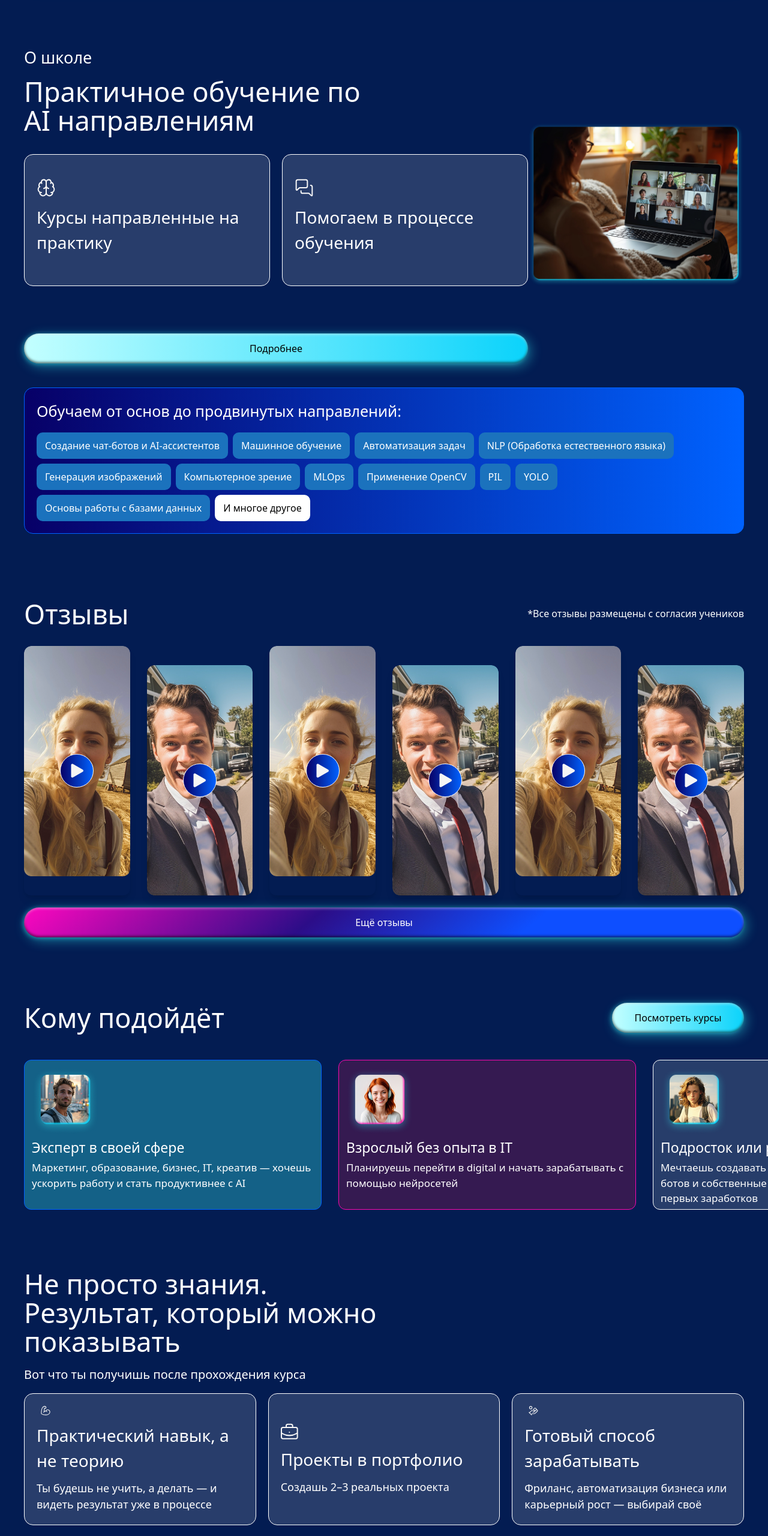
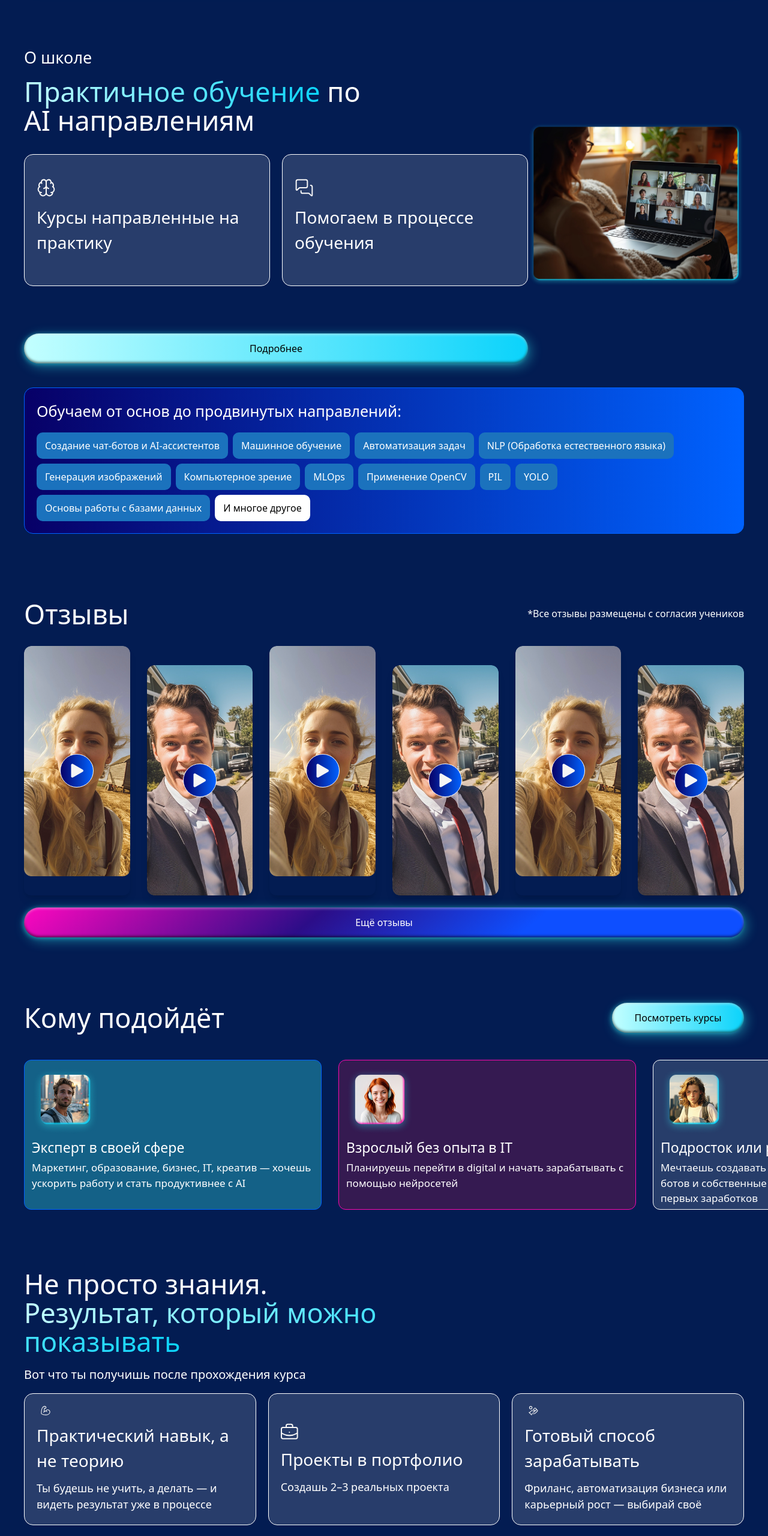
Before and after one commit to dantauu/ai-school-web, a Next.js app: page / in a window 1280 px wide. Shown: the part 4100-6661 px from the top of the page at 60% size. Built offline with nearby package versions, Linux system fonts and the light colour scheme.

Commit message:
add gradient

```diff
--- a/src/app/index.css
+++ b/src/app/index.css
@@ -62,6 +62,10 @@
   .gradient-grey {
     background: var(--color-gradient-grey);
   }
+  .text-gradient-white {
+    background: var(--color-gradient-white);
+    @apply bg-clip-text text-transparent
+  }
 }
 
 @layer base {
--- a/src/ui/home/about-school/study-main/index.tsx
+++ b/src/ui/home/about-school/study-main/index.tsx
@@ -16,7 +16,7 @@ export const StudyMain = () => {
         <div>
           <h3 className="pb-3 text-[27px]">О школе</h3>
           <h3 className="w-[570px] pb-8 text-[45px] leading-12">
-            Практичное обучение по AI направлениям
+            <span className="text-gradient-white">Практичное обучение</span> по AI направлениям
           </h3>
           <CardBlur items={items} className="flex gap-5" />
         </div>
--- a/src/ui/home/form-request/index.tsx
+++ b/src/ui/home/form-request/index.tsx
@@ -4,7 +4,10 @@ export const FormRequestSection = () => {
   return (
     <div>
       <FormRequestWidget
-        text={"Готовы прокачаться в AI ?"}
+        text={<>
+          Готовы{" "}
+          <span className="text-gradient-white">прокачаться</span> в AI?
+        </>}
         description={
           "Оставь заявку — наш специалист подскажет, какой курс подходит именно тебе, ответит на все вопросы и поможет стартовать без стресса."
         }
--- a/src/ui/home/free-live/index.tsx
+++ b/src/ui/home/free-live/index.tsx
@@ -16,7 +16,7 @@ export const FreeLiveSection = () => {
         <div className="flex flex-1 flex-col justify-between">
           <div className="flex flex-col gap-2">
             <h3 className="max-w-[640px] leading-11 text-[47px]">
-              Присоединяйся к беслатному вводному эфиру
+              Присоединяйся к <span className="text-gradient-white">беслатному</span> вводному эфиру
             </h3>
             <div>
               <p className="text-[21px]">
--- a/src/ui/home/how-show/want-try/inedx.tsx
+++ b/src/ui/home/how-show/want-try/inedx.tsx
@@ -4,7 +4,7 @@ import Button from "@/shared/ui/buttons"
 export const WantTry = () => {
   return (
     <div className="w-full h-[160px] flex items-center justify-center gap-10 border border-white rounded-[15px] gradient-dark-blue">
-      <p className="text-[48px]">Хочешь попробовать ?</p>
+      <p className="text-[48px]">Хочешь <span className="text-gradient-white">попробовать</span> ?</p>
       <img src={arrow.src} />
       <div className="flex gap-3">
         <Button
--- a/src/ui/home/how-study/inedx.tsx
+++ b/src/ui/home/how-study/inedx.tsx
@@ -5,7 +5,7 @@ export const HowStudySection = () => {
     <div className="flex flex-col gap-5">
       <div>
         <p className="text-[21px] text-[#fff6]">Как приходит обучение</p>
-        <h3 className="text-[45px]">Учи, пробуй, создавай, зарабатывай</h3>
+        <h3 className="text-[45px]">Учи, пробуй, <span className="text-gradient-white">создавай</span>, зарабатывай</h3>
         <p className="text-[18px]">Онлайн-платформа + ИИ + живые кураторы</p>
       </div>
       <CardsHowStudy />
--- a/src/ui/home/questions/index.tsx
+++ b/src/ui/home/questions/index.tsx
@@ -14,7 +14,7 @@ export const QuestionsSection = () => {
       <div className="flex justify-between">
         <div className="flex flex-col gap-4">
           <div className="flex flex-col">
-            <h3 className="text-[47px] leading-11">Давайте честно,</h3>
+            <h3 className="text-[47px] leading-11"><span className="text-gradient-white">Давайте честно</span>,</h3>
             <h3 className="w-[620px] text-[47px] leading-11">
               мы понимаем что курсов много и довериться сложно
             </h3>
--- a/src/ui/home/result/index.tsx
+++ b/src/ui/home/result/index.tsx
@@ -49,7 +49,7 @@ export const ResultSection = () => {
   return (
     <div>
       <h3 className="w-[605px] leading-12 text-[45px]">
-        Не просто знания. Результат, который можно показывать
+        Не просто знания. <span className="text-gradient-white">Результат, который можно показывать</span>
       </h3>
       <p className="py-4 text-[20px]">
         Вот что ты получишь после прохождения курса
@@ -69,7 +69,7 @@ export const ResultSection = () => {
       <div className="mt-[112px] w-full h-[240px] flex flex-col justify-center px-7 rounded-[15px] gradient-purple">
         <p className="text-[25px] text-center">главное:</p>
         <h3 className="text-[32px] text-center">
-          Ты выйдешь с готовым результатом, а не с голой теорией
+          Ты выйдешь <span className="text-gradient-white">с готовым результатом</span>, а не с голой теорией
         </h3>
         <Button
           className="w-full h-[50px] mt-4 gradient-blue"
--- a/src/ui/home/tools/index.tsx
+++ b/src/ui/home/tools/index.tsx
@@ -37,7 +37,7 @@ export const PracticeToolsSection = () => {
         Практика на топовых инструментах
       </p>
       <h3 className="text-[45px]">
-        AI-инструменты не в теории, а в твоих руках
+        AI-инструменты не в теории, <span className="text-gradient-white">а в твоих руках</span>
       </h3>
       <p className="text-[19px]">
         Ты не просто смотришь — ты создаёшь: ботов, тексты, визуалы, модели.
--- a/src/widgets/form-request/index.tsx
+++ b/src/widgets/form-request/index.tsx
@@ -1,8 +1,9 @@
 import { FormRequest } from "@/shared/ui/form"
 import { cn } from "@/lib/utils/cn"
+import { ReactNode } from "react"
 
 type FormRequestWidgetProps = {
-  text: string
+  text: string | ReactNode
   description: string
   classText?: string
 }
```
